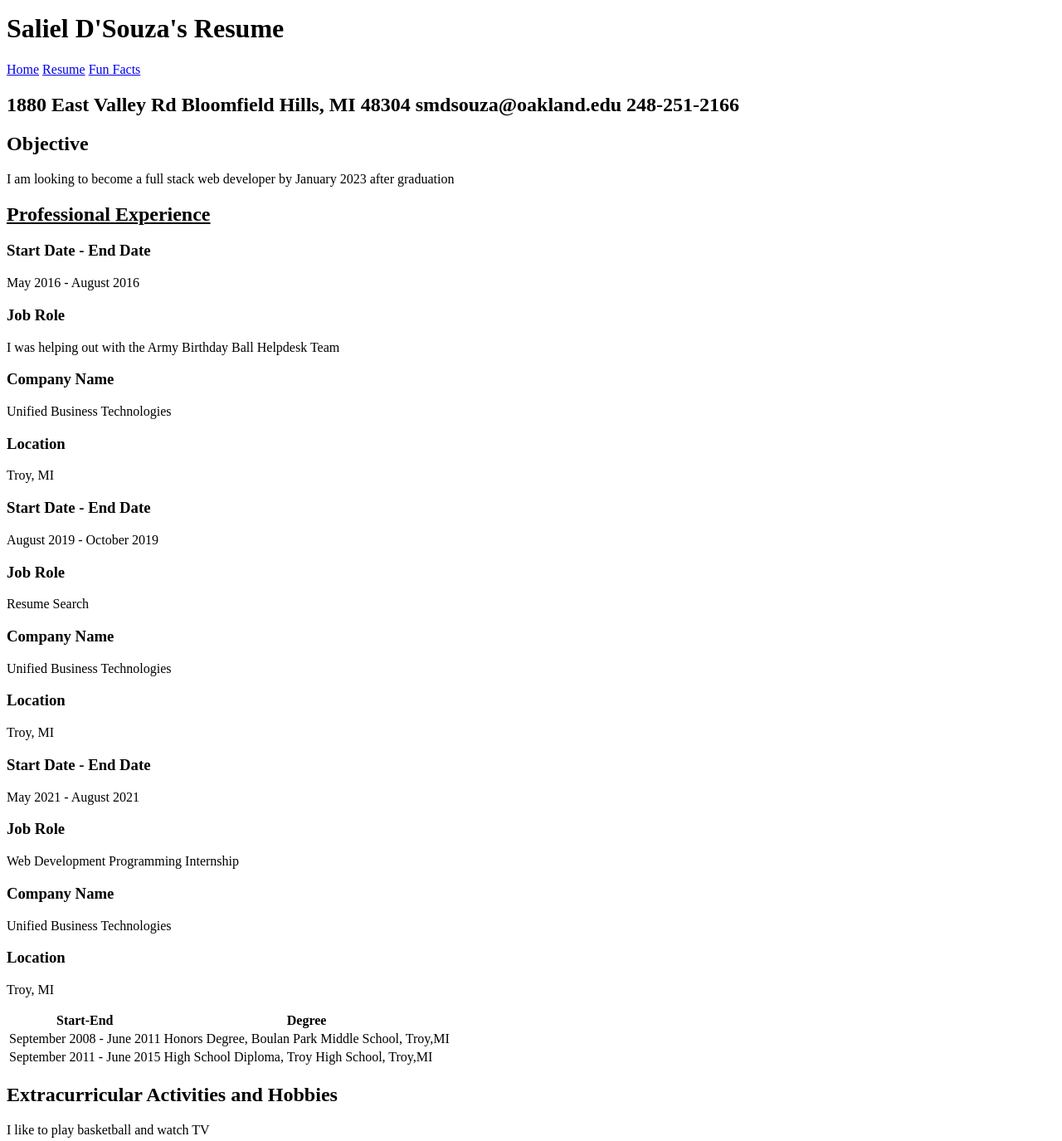
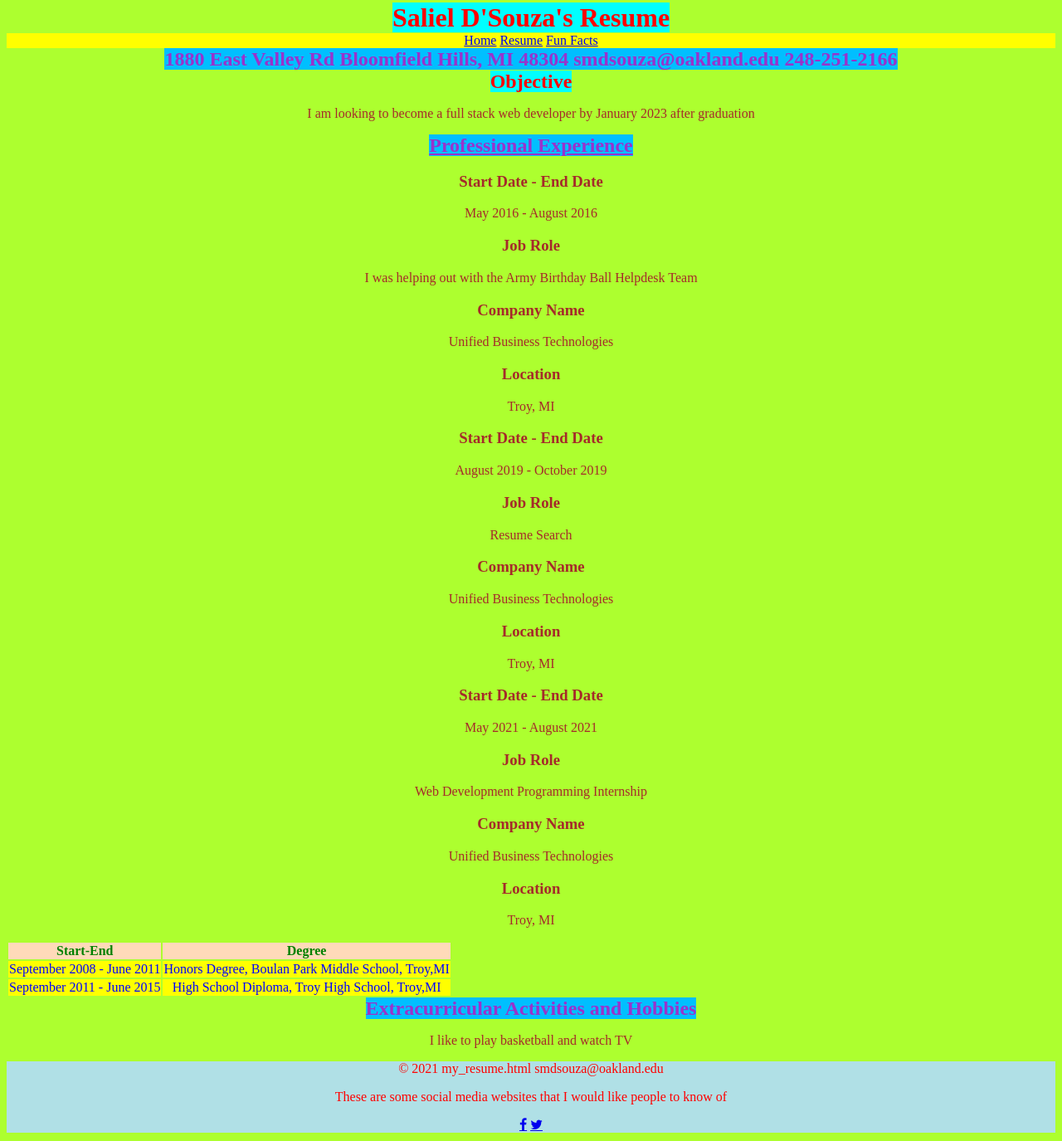
Before and after one commit to SalielD/SalielDSouza_hw2_csi2520_fs2021, a plain HTML site: page html/my_resume.html in a window 1280 px wide. Shown: the part 5-1380 px from the top of the page at 83% size. Drawn offline with Linux system fonts and the light colour scheme.

Commit message:
Added styleResume and styleFacts files

```diff
--- /dev/null
+++ b/css/styleFacts.css
@@ -0,0 +1,27 @@
+h1
+{
+    background-color: lightsalmon;
+    color: royalblue;
+    font-family: 'Times New Roman', Times, serif;
+    display: inline;
+    margin: inherit;
+}
+
+body
+{
+    text-align: center;
+    background-color: lightseagreen;
+    color: red;
+    font-family: 'Times New Roman', Times, serif;
+}
+
+nav
+{
+    background-color: yellow;
+}
+
+footer
+{
+    background-color: powderblue;
+    color: red;
+}
--- a/css/styleHome.css
+++ b/css/styleHome.css
@@ -4,6 +4,7 @@ h1
     color: green;
     font-family: sans-serif;
     display: block;
+    margin: inherit;
 }
 
 body
@@ -11,9 +12,17 @@ body
     text-align: center;
     background-color: orange;
     font-family: sans-serif;
+    color: red;
 }
 
 nav
 {
     background-color: salmon;
 }
+
+footer
+{
+    background-color: seagreen;
+    color: snow;
+
+}
--- /dev/null
+++ b/css/styleResume.css
@@ -0,0 +1,46 @@
+h1
+{
+    background-color: aqua;
+    color: red;
+    font-family: 'Times New Roman', Times, serif;
+    display: inline;
+    margin: inherit;
+}
+
+body
+{
+    text-align: center;
+    background-color: greenyellow;
+    color: brown;
+    font-family: 'Times New Roman', Times, serif;
+}
+
+nav
+{
+    background-color: yellow;
+}
+
+footer
+{
+    background-color: powderblue;
+    color: red;
+}
+
+th
+{
+    color: green;
+    background-color: peachpuff;
+}
+
+tr
+{
+    color: blue;
+    background-color: yellow;
+}
+
+h2
+{
+    color: darkorchid;
+    background-color: deepskyblue;
+    display: inline;
+}
--- a/html/my_fun_facts.html
+++ b/html/my_fun_facts.html
@@ -4,6 +4,7 @@
     <title>HW2 Assignment</title>
     <link rel="shortcut icon" href="../img/OU_Logo.png" type="image/png">
     <link rel="shortcut icon" href="../img/OU_Logo.png" type="image/png">
+    <link rel="stylesheet" href="../css/styleFacts.css">
     <link rel="stylesheet"
     href="https://cdnjs.cloudflare.com/ajax/libs/font-awesome/4.7.0/css/font-awesome.min.css">
 </head>
--- a/html/my_resume.html
+++ b/html/my_resume.html
@@ -3,6 +3,7 @@
 <head>
     <title>HW2 Assignment</title>
     <link rel="shortcut icon" href="../img/OU_Logo.png" type="image/png">
+    <link rel="stylesheet" href="../css/styleResume.css">
     <link rel="stylesheet"
     href="https://cdnjs.cloudflare.com/ajax/libs/font-awesome/4.7.0/css/font-awesome.min.css">
 </head>
```
